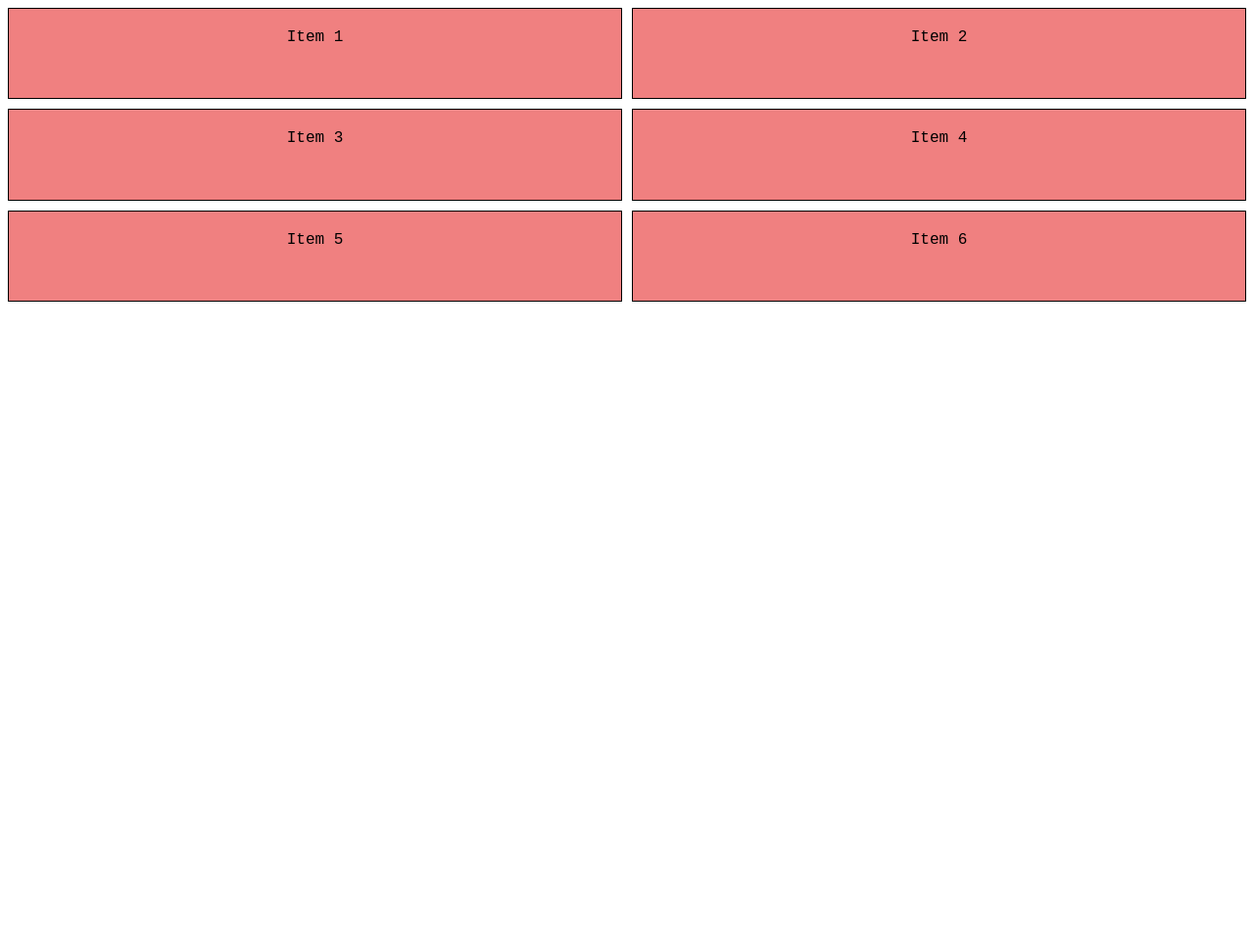
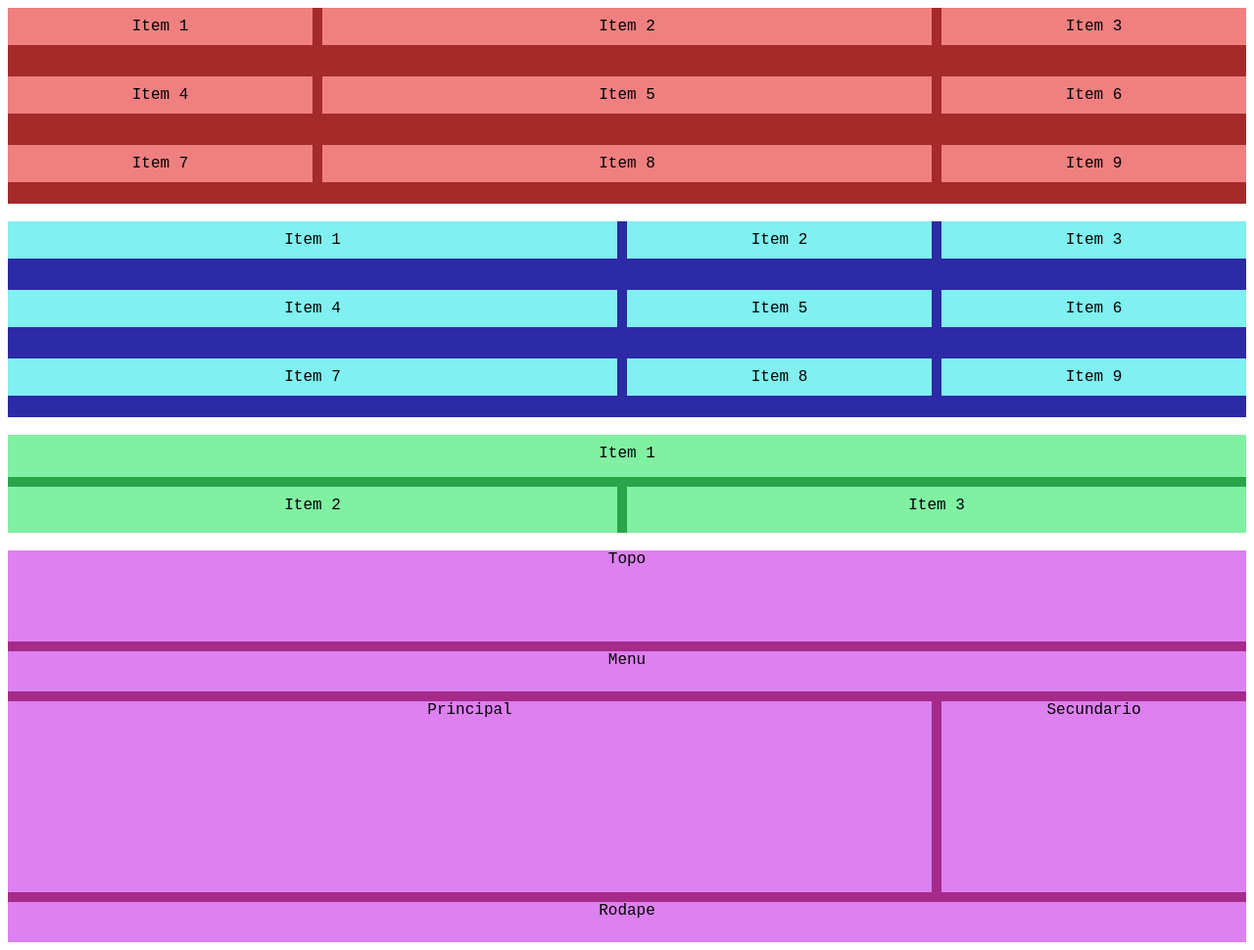
Before and after one commit to guibspessoa/aulas-html-css, a plain HTML site: page modulo5/grid.html in a window 1280 px wide. Shown: the whole page at 98% size. Before the commit the page ends 800 px from the top, so only its background shows below. Drawn offline with Linux system fonts and the light colour scheme.

Commit message:
desafio grid

```diff
--- a/modulo5/grid.html
+++ b/modulo5/grid.html
@@ -1,5 +1,5 @@
 <!DOCTYPE html>
-<html lang="en">
+<html lang="pt-br">
 <head>
     <meta charset="UTF-8">
     <meta name="viewport" content="width=device-width, initial-scale=1.0">
@@ -7,13 +7,42 @@
     <title>Grid</title>
 </head>
 <body>
-    <div class="grid">
-        <div class="grid-item item1">Item 1</div>
-        <div class="grid-item item2">Item 2</div>
-        <div class="grid-item item3">Item 3</div>
-        <div class="grid-item item4">Item 4</div>
-        <div class="grid-item item5">Item 5</div>
-        <div class="grid-item item6">Item 6</div>
+    <div class="grid1">
+        <div class="grid-item">Item 1</div>
+        <div class="grid-item">Item 2</div>
+        <div class="grid-item">Item 3</div>
+        <div class="grid-item">Item 4</div>
+        <div class="grid-item">Item 5</div>
+        <div class="grid-item">Item 6</div>
+        <div class="grid-item">Item 7</div>
+        <div class="grid-item">Item 8</div>
+        <div class="grid-item">Item 9</div>
+    </div>
+    <br>
+    <div class="grid2">
+        <div class="grid-item2">Item 1</div>
+        <div class="grid-item2">Item 2</div>
+        <div class="grid-item2">Item 3</div>
+        <div class="grid-item2">Item 4</div>
+        <div class="grid-item2">Item 5</div>
+        <div class="grid-item2">Item 6</div>
+        <div class="grid-item2">Item 7</div>
+        <div class="grid-item2">Item 8</div>
+        <div class="grid-item2">Item 9</div>
+    </div>
+    <br>
+    <div class="grid3">
+        <div class="grid-item3 item1">Item 1</div>
+        <div class="grid-item3 item2">Item 2</div>
+        <div class="grid-item3 item3">Item 3</div>
+    </div>
+    <br>
+    <div class="grid4">
+        <div class="grid-it4 it1">Topo</div>
+        <div class="grid-it4 it2">Menu</div>
+        <div class="grid-it4 it3">Principal</div>
+        <div class="grid-it4 it4">Secundario</div>
+        <div class="grid-it4 it5">Rodape</div>
     </div>
 </body>
 </html>
--- a/modulo5/style.css
+++ b/modulo5/style.css
@@ -50,18 +50,113 @@ p {
     margin-bottom: 4px;
 }
 
-div.grid {
+div.grid1 {
+    background-color: brown;
     display: grid;
-    height: 300px;
-    grid-template-columns: auto auto;
-    grid-template-rows: auto auto auto;
+    height: 200px;
+
+    grid-template: repeat(3, auto) / 1fr 2fr 1fr;
     gap: 10px;
+    place-items: start normal;
+    place-content: normal end;
 
+    grid-auto-rows: 100px;
+    grid-auto-columns: 100px;
 }
 
 div.grid-item {
     background-color: lightcoral;
-    border: 1px solid black;
     text-align: center;
-    padding: 20px;
+    padding: 10px;
 }
+
+div.grid2 {
+    background-color: rgb(44, 42, 165);
+    display: grid;
+    height: 200px;
+
+    grid-template: repeat(3, auto) / 2fr 1fr 1fr;
+    gap: 10px;
+    place-items: start normal;
+    place-content: normal end;
+
+    grid-auto-rows: 100px;
+    grid-auto-columns: 100px;
+}
+
+div.grid-item2 {
+    background-color: rgb(128, 240, 240);
+    text-align: center;
+    padding: 10px;
+}
+
+div.grid3 {
+    background-color: rgb(42, 165, 73);
+    display: grid;
+    height: 100px;
+
+    grid-template: repeat(3, auto) / 2fr 1fr 1fr;
+    gap: 10px;
+    place-items: normal normal;
+    place-content: normal normal;
+
+    grid-auto-rows: 100px;
+    grid-auto-columns: 100px;
+}
+
+div.grid-item3 {
+    background-color: rgb(128, 240, 162);
+    text-align: center;
+    padding: 10px;
+}
+
+div.item1{
+    grid-row-start: 1;
+    grid-row-end: 2;
+    grid-column-start: 1;
+    grid-column-end: 4;
+}
+
+div.item2{
+    grid-row: 2/4;
+    grid-column: 1/2;
+}
+div.item3{
+    grid-area: 2/2/4/4;
+}
+
+
+div.grid4 {
+    background-color: rgb(165, 42, 138);
+    display: grid;
+    height: 400px;
+
+    grid-template-rows: repeat(8, 1fr);
+    grid-template-columns: 1fr 2fr 1fr;
+    gap: 10px;
+}
+
+div.grid-it4{
+    background-color: rgb(221, 128, 240);
+    text-align: center;
+}
+
+div.it1{
+    grid-area: 1/1/3/4;
+}
+
+div.it2{
+    grid-area: 3/1/4/4;
+}
+
+div.it3{
+    grid-area: 4/1/-2/3;
+}
+
+div.it4{
+    grid-area: 4/3/-2/3;
+}
+
+div.it5{
+    grid-area: -2/1/-1/-1;
+}
```
